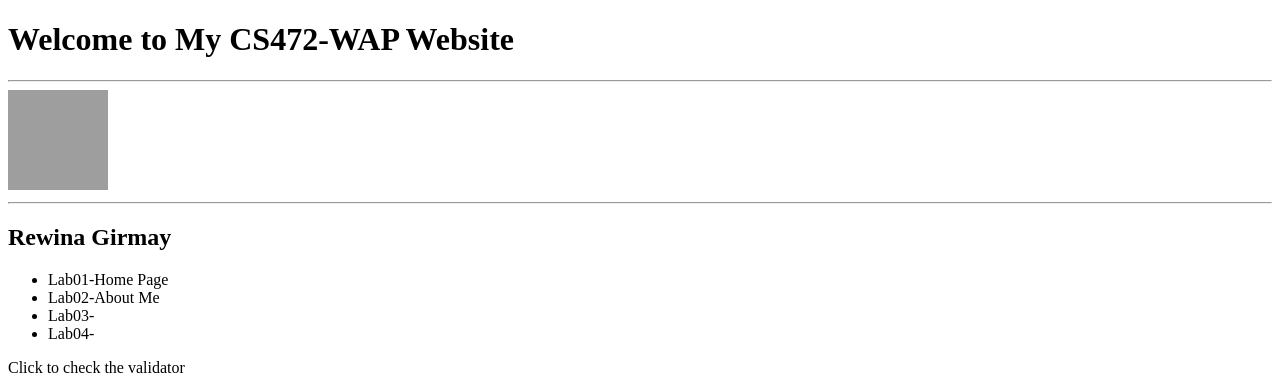
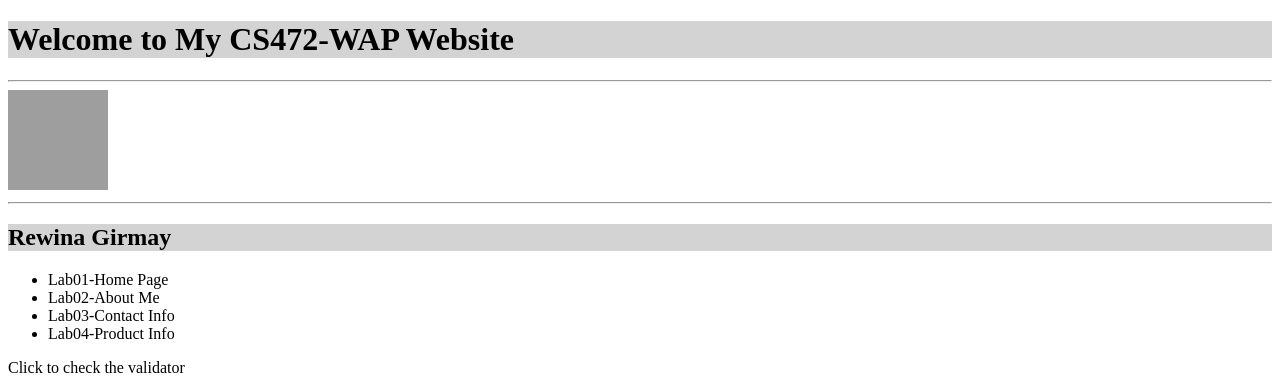
Before and after one commit to Rewina-Girmay/CS472-wap, a plain HTML site: page index.html in a window 1280 px wide. Shown: the top 390 px of the page. Drawn offline with Linux system fonts and the light colour scheme; grey boxes are pictures that could not be loaded.

Commit message:
third commit

```diff
--- a/index.html
+++ b/index.html
@@ -7,16 +7,18 @@
   </head>
 
   <body>
-    <h1>Welcome to My CS472-WAP Website </h1>
+    <h1 style="background-color:LightGray;">Welcome to My CS472-WAP Website </h1>
     <hr/>
+
+    <!--Adding Image to web page-->
     <img src="./images/rewina.jpg" alt="Profile picture" width="100" height="100"/>
   <hr/>
-    <h2>Rewina Girmay</h2>
+    <h2 style="background-color:LightGray;">Rewina Girmay</h2>
    <ul>
        <li>Lab01-Home Page </li>
        <li>Lab02-About Me</li>
-       <li>Lab03- </li>
-       <li>Lab04- </li>
+       <li>Lab03-Contact Info</li>
+       <li>Lab04-Product Info</li>
    </ul>
    <p>Click to check the validator </p>
    <a href="https://validator.w3.org/check?uri=referer">
```
